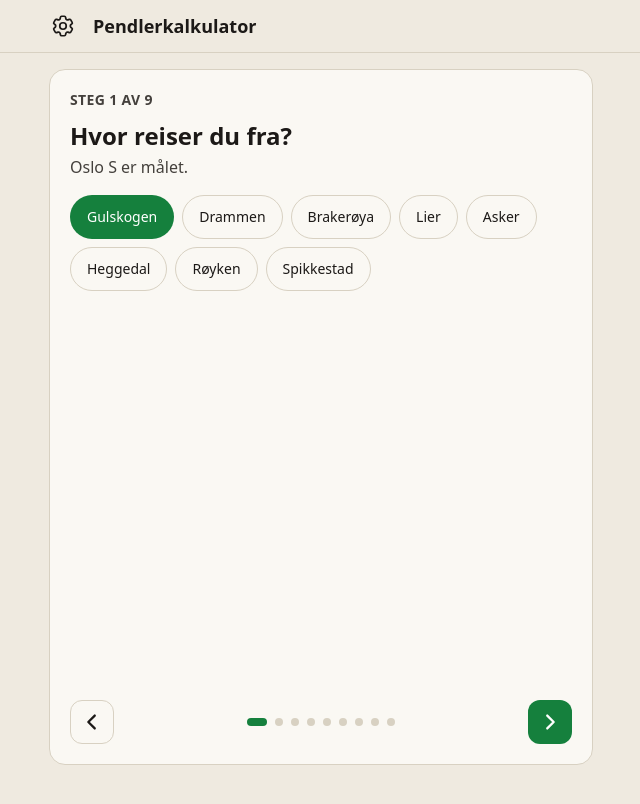
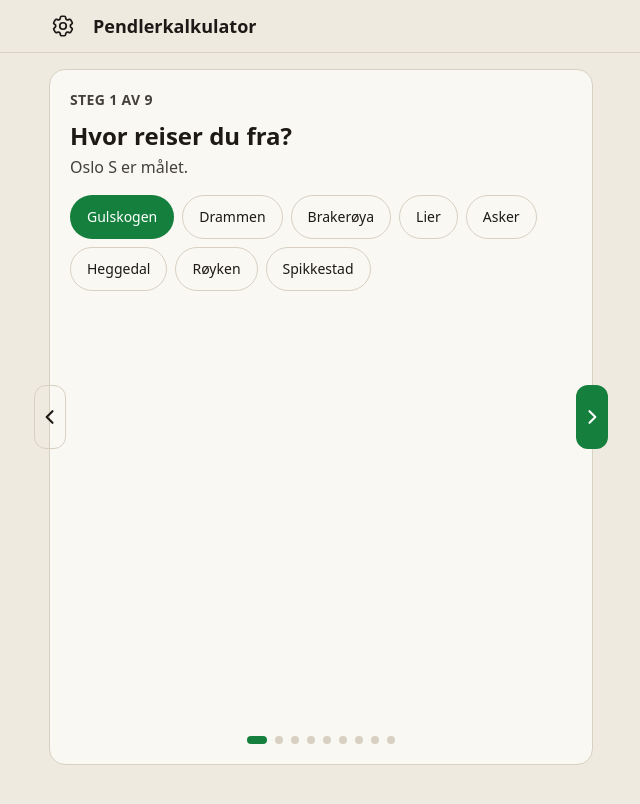
Before and after one commit to gitjanerik/pendlerkalkulator, a Vue app: page / in a window 1280 px wide. Shown: the top 804 px of the page, without its empty margins (319-959 px from the left). Built offline with nearby package versions, Linux system fonts and the light colour scheme.

Commit message:
v0.15.1: Smale piler på kanten i veiviseren (#31)
Claude-Session: https://claude.ai/code/session_0121wHS8JUbzy8iV1KzDh5TL

Co-authored-by: Claude <noreply@anthropic.com>

```diff
--- a/package.json
+++ b/package.json
@@ -1,6 +1,6 @@
 {
   "name": "pendlerkalkulator",
-  "version": "0.15.0",
+  "version": "0.15.1",
   "private": true,
   "type": "module",
   "scripts": {
--- a/src/components/ForslagKnapp.vue
+++ b/src/components/ForslagKnapp.vue
@@ -5,7 +5,7 @@ import { stasjonsId } from '../composables/useAvganger.js'
 import { idagIso } from '../lib/dato.js'
 
 const m = defineModel({ type: Object })
-const props = defineProps({ stasjon: { type: String, required: true } })
+const props = defineProps({ stasjon: { type: String, required: true }, hint: { type: Boolean, default: true } })
 const laster = ref(false)
 const melding = ref('')
 
@@ -31,7 +31,7 @@ async function foreslaa() {
     <button type="button" class="chip self-start px-3" :disabled="laster" @click="foreslaa">
       {{ laster ? 'Henter …' : 'Foreslå fra Entur' }}
     </button>
-    <p class="text-sm text-[var(--color-ink-3)]">Første tog som er fremme på Oslo S før 09:00, og første tog hjem når du har vært 8 timer på jobb (inkl. 30 min pause).</p>
+    <p v-if="hint" class="text-sm text-[var(--color-ink-3)]">Første tog som er fremme på Oslo S før 09:00, og første tog hjem når du har vært 8 timer på jobb (inkl. 30 min pause).</p>
     <p v-if="melding" class="text-sm" role="status">{{ melding }}</p>
   </div>
 </template>
--- a/src/components/Oppsett.vue
+++ b/src/components/Oppsett.vue
@@ -74,7 +74,7 @@ const taster = (e) => {
 </script>
 
 <template>
-  <section class="kort oppsett flex min-h-[calc(100dvh-6.5rem)] flex-col" aria-labelledby="op-tittel" @keydown="taster">
+  <section class="kort oppsett relative flex min-h-[calc(100dvh-6.5rem)] flex-col" aria-labelledby="op-tittel" @keydown="taster">
     <h2 id="op-tittel" class="seksjonstittel">Steg {{ i + 1 }} av {{ STEG.length }}</h2>
 
     <div class="mt-3 flex-1 overflow-hidden" style="touch-action: pan-y" @pointerdown="ned" @pointerup="opp" @pointercancel="start = null">
@@ -108,7 +108,7 @@ const taster = (e) => {
                 <input id="op-ettermiddag" v-model="m.ettermiddag" class="felt" type="time" />
               </div>
             </div>
-            <div class="mt-3"><ForslagKnapp v-model="m" :stasjon="stasjon" /></div>
+            <div class="mt-3"><ForslagKnapp v-model="m" :stasjon="stasjon" :hint="false" /></div>
           </template>
 
           <template v-else-if="STEG[i] === 'billett'">
@@ -174,24 +174,35 @@ const taster = (e) => {
       </Transition>
     </div>
 
-    <div class="mt-3 grid grid-cols-[auto_1fr_auto] items-center gap-3">
-      <button type="button" class="knapp ikon" aria-label="Tilbake" :disabled="i === 0" @click="gaa(-1)">
-        <svg viewBox="0 0 24 24" width="22" height="22" fill="none" stroke="currentColor" stroke-width="2.5" stroke-linecap="round" stroke-linejoin="round" aria-hidden="true"><path d="M15 5l-7 7 7 7" /></svg>
-      </button>
-      <ol class="flex items-center justify-center gap-2" aria-hidden="true">
-        <li v-for="(s, n) in STEG" :key="s" class="h-2 rounded-full transition-all" :class="n === i ? 'w-5 bg-[var(--color-accent)]' : 'w-2 bg-[var(--color-line)]'" />
-      </ol>
-      <button type="button" class="knapp knapp-primaer ikon" aria-label="Neste" :disabled="i === STEG.length - 1" @click="gaa(1)">
-        <svg viewBox="0 0 24 24" width="22" height="22" fill="none" stroke="currentColor" stroke-width="2.5" stroke-linecap="round" stroke-linejoin="round" aria-hidden="true"><path d="M9 5l7 7-7 7" /></svg>
-      </button>
-    </div>
+    <ol class="mt-3 flex items-center justify-center gap-2" aria-hidden="true">
+      <li v-for="(s, n) in STEG" :key="s" class="h-2 rounded-full transition-all" :class="n === i ? 'w-5 bg-[var(--color-accent)]' : 'w-2 bg-[var(--color-line)]'" />
+    </ol>
+    <button type="button" class="knapp pil pil-venstre" aria-label="Tilbake" :disabled="i === 0" @click="gaa(-1)">
+      <svg viewBox="0 0 24 24" width="20" height="20" fill="none" stroke="currentColor" stroke-width="2.5" stroke-linecap="round" stroke-linejoin="round" aria-hidden="true"><path d="M15 5l-7 7 7 7" /></svg>
+    </button>
+    <button type="button" class="knapp knapp-primaer pil pil-hoyre" aria-label="Neste" :disabled="i === STEG.length - 1" @click="gaa(1)">
+      <svg viewBox="0 0 24 24" width="20" height="20" fill="none" stroke="currentColor" stroke-width="2.5" stroke-linecap="round" stroke-linejoin="round" aria-hidden="true"><path d="M9 5l7 7-7 7" /></svg>
+    </button>
   </section>
 </template>
 
 <style scoped>
-.ikon {
-  width: 2.75rem;
+/* Smale piler midt på høyden, sentrert på kortets venstre og høyre kantlinje. */
+.pil {
+  position: absolute;
+  top: 50%;
+  width: 2rem;
+  min-height: 4rem;
   padding: 0;
+  border-radius: 0.75rem;
+}
+.pil-venstre {
+  left: 0;
+  transform: translate(-50%, -50%);
+}
+.pil-hoyre {
+  right: 0;
+  transform: translate(50%, -50%);
 }
 .steg-tittel {
   font-size: 1.5rem;
--- a/src/version.js
+++ b/src/version.js
@@ -1 +1 @@
-export const APP_VERSION = '0.15.0'
+export const APP_VERSION = '0.15.1'
```
Also changed, not shown: 2 other files (tests, documents, lock files or other folders).
